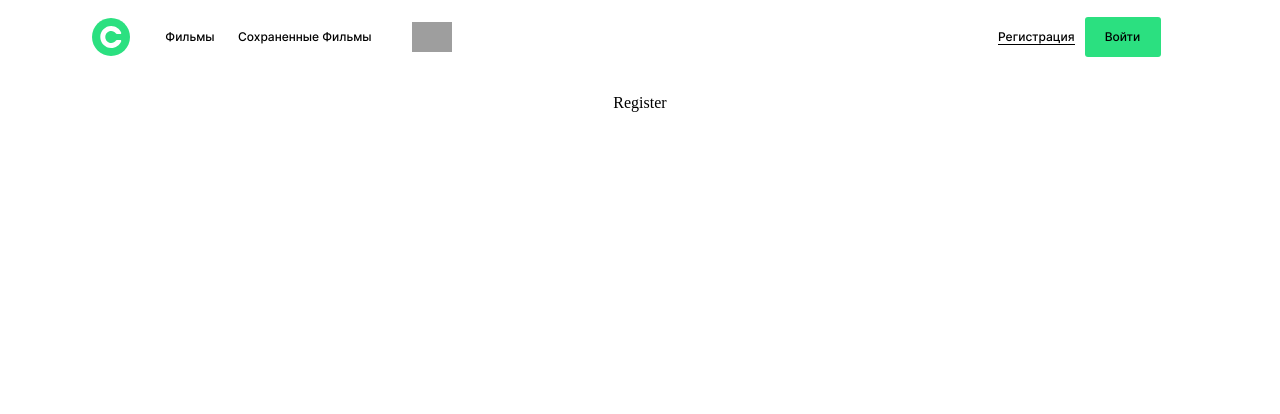
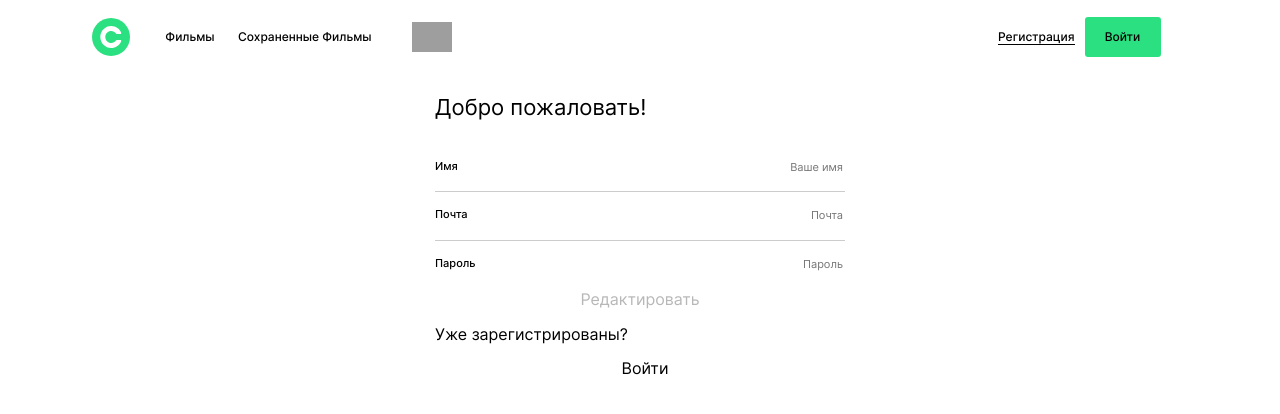
Before and after one commit to interind/movies-explorer-frontend, a React (Create React App) app: page /signup in a window 1280 px wide. Shown: the top 414 px of the page. Built offline with nearby package versions, Linux system fonts and the light colour scheme; grey boxes are pictures that could not be loaded.

Commit message:
Register

```diff
--- a/src/components/AboutProject/AboutProject.css
+++ b/src/components/AboutProject/AboutProject.css
@@ -8,7 +8,7 @@
 .AboutProject__containers {
   align-self: center;
   display: grid;
-  grid-template-columns: 1fr 1fr 40px 1fr 1fr;
+  grid-template-columns: 228px 1fr 40px 1fr 1fr;
   max-width: 1140px;
   width: 90%;
 }
@@ -40,7 +40,7 @@
   margin-top: 0;
 }
 .AboutProject__title_theme_green {
-
+  max-width: 228px;
   justify-content: center;
   align-items: center;
   background-color: #2BE080;
@@ -51,6 +51,7 @@
   background-color: #F2F2F2;
 }
 .AboutProject__title_theme_gray, .AboutProject__title_theme_green {
+  font-size: 14px;
   min-height: 36px;
   margin-bottom: 14px;
 }
--- a/src/components/App/App.js
+++ b/src/components/App/App.js
@@ -74,10 +74,10 @@ function App() {
   const [moviesData, setMoviesDate] = React.useState([]);
   const [userMovies, setUserMovies] = React.useState([]);
   const [filterDuration, setFilterDuration] = React.useState(false);
-  const [place, setPlace] = React.useState('header');
+  const [place, setPlace] = React.useState('');
 
   function tooglePlace(str) {
-    setPlace({ ...place, left: str });
+    setPlace(str);
   }
   function filterTimes(arr) {
     return arr.filter((item) => item.duration < 60);
@@ -113,13 +113,20 @@ function App() {
       <CurrentUserContext.Provider value={userMovies}>
         <ErrorBoundary>
           <div className='App'>
-            <Header
+            {!place ? (<Header
               link={moviesPage}
               profileLink={dataLinks}
-              place={place}
+              place={'header'}
               openPopup={openPopup}
               onClose={closePopup}
-            />
+              />)
+              : (<Header
+                link={moviesPage}
+                profileLink={avatar}
+                place={'header'}
+                openPopup={openPopup}
+                onClose={closePopup}
+              />)}
             <Popup isOpen={isStatusPopup} closePopup={closePopup}>
               <Button
                 title={'Закрыть'}
@@ -127,11 +134,11 @@ function App() {
                 className={'Button__close_place_header'}
                 onChange={closePopup}
                 />
-              {(place === 'header') && (<Navigation place={'popup'}>
+              {place ? (<Navigation place={'popup'}>
                 <NavTab links={[page, ...moviesPage]} place={'popup'} onChange={closePopup}/>
                 <NavTab links={avatar} place={'avatar'} onChange={closePopup}/>
-              </Navigation>)}
-              {!place && (<Navigation place={'popup'}>
+              </Navigation>)
+                : (<Navigation place={'popup'}>
                 <NavTab links={[moviesPage]} onChange={closePopup}/>
                 <NavTab links={dataLinks} place={'popup'} onChange={closePopup}/>
               </Navigation>)}
@@ -149,7 +156,7 @@ function App() {
                   toggleMovies={handleMovies}
                   isCheckFilter={isCheckFilter}
                   />
-                  <Footer />
+                <Footer />
               </Route>
               <Route path='/saved-movies' exact>
                 <SavedMovies
--- a/src/components/Button/Button.css
+++ b/src/components/Button/Button.css
@@ -21,7 +21,7 @@
   font-family: 'Inter', Arial, Helvetica, sans-serif;
   width: 100px;
   height: 30px;
-  background-image: url('../../images/button/profile.png');
+  background-image: url('../../images/button/profile.svg');
   background-size: contain;
   background-position: center;
   background-repeat: no-repeat;
--- a/src/components/Login/Login.js
+++ b/src/components/Login/Login.js
@@ -1,14 +1,82 @@
-import React from 'react';
+import React, { useState } from 'react';
+import PropTypes from 'prop-types';
+import Form from '../Form/Form';
+import Button from '../Button/Button';
+import HeaderBar from '../HeaderBar/HeaderBar';
+import MarkupForForms from '../MarkupForForms/MarkupForForms';
+import NavTab from '../NavTab/NavTab';
+import Navigation from '../Navigation/Navigation';
 import './Login.css';
-import Preloader from '../Preloader/Preloader';
 
-function Login() {
+function Login({ onLogin, isLoadingButton }) {
+  const link = [{
+    path: '/signup',
+    text: 'Регистрация',
+    active: '',
+    title: 'Перейти на страницу регистрации',
+    type: 'local',
+  }];
+  const [login, setLogin] = useState({ email: '', password: '' });
+  const [activeButton, setActiveButton] = useState(true);
+  const [validCheck, setValidCheck] = useState({});
+  const textButton = isLoadingButton ? 'Отправка...' : 'Редактировать';
+
+  function validationCheck(evt) {
+    if (!evt.target.validity.valid) {
+      return setValidCheck({ [evt.target.name]: evt.target.validationMessage });
+    }
+    return setValidCheck({ [evt.target.name]: '' });
+  }
+
+  function setEditLogin(evt) {
+    setLogin({ ...login, [evt.target.name]: evt.target.value });
+    setActiveButton(!evt.target.value);
+  }
+
+  function clearInput() {
+    setLogin({
+      ...login,
+      email: '',
+      password: '',
+    });
+  }
+
+  function verifiesAuthorization(evt) {
+    evt.preventDefault();
+    if (!login.password || !login.email) {
+      return;
+    }
+    clearInput();
+    onLogin(login);
+  }
+
   return (
-    <React.Fragment>
-      <div>Login</div>
-      <Preloader />
-    </React.Fragment>
+    <section className='Login'>
+      <Form className='Login-form' nameFrom='login-form' onSubmit={verifiesAuthorization}>
+        <HeaderBar place='login'>
+          Рады видеть
+        </HeaderBar>
+        <MarkupForForms.Login
+          password={login.password}
+          email={login.email}
+          placeMessage={validCheck}
+          setEditLogin={setEditLogin}
+          validationCheck={validationCheck}/>
+        <Button className={'Button__login'} type='submit' title='Войти' status={activeButton}>
+          {textButton}
+        </Button>
+        <Navigation place={'login'}>
+          <p>Еще не зарегистрированы?</p>
+          <NavTab links={link} place={'login'}/>
+        </Navigation>
+      </Form>
+    </section>
   );
 }
 
+Login.propTypes = {
+  onLogin: PropTypes.func,
+  isLoadingButton: PropTypes.bool,
+};
+
 export default Login;
--- a/src/components/MarkupForForms/MarkupForForms.js
+++ b/src/components/MarkupForForms/MarkupForForms.js
@@ -76,41 +76,51 @@ export default {
       </React.Fragment>
     );
   },
-  Login: function Login(props) {
+  Login: function Login({
+    email,
+    password,
+    setEditLogin,
+    validationCheck,
+    placeMessage,
+  }) {
     Login.propTypes = {
       password: PropTypes.string.isRequired,
       email: PropTypes.string.isRequired,
-      editEmail: PropTypes.func.isRequired,
-      editPassword: PropTypes.func.isRequired,
+      setEditLogin: PropTypes.func.isRequired,
       validationCheck: PropTypes.func.isRequired,
       placeMessage: PropTypes.object.isRequired,
     };
-    const inputValidClass = classes('popup__input popup__input_type_check', {
-      popup__input_type_error: props.password || props.email,
+    const inputValidClass = classes('Login__input Login__input_type_check', {
+      Login__input_type_error: password || email,
     });
     return (
       <React.Fragment>
+         <label className='Profile__label' htmlFor='input-email'>
+            Почта
         <input
           className={inputValidClass}
           type='email'
           placeholder='Почта'
           id='input-email'
-          value={props.email}
+          defaultValue={email}
           name='email'
-          onChange={props.editEmail}
-          onInput={props.validationCheck}
+          onChange={setEditLogin}
+          onInput={validationCheck}
           required
         />
-        {props.email !== '' && (
-          <div className='popup__error'>
+        </label>
+        {email !== '' && (
+          <div className='Login__error'>
             <span
-              className='popup__input-error popup__input-error_active'
+              className='Login__input-error Login__input-error_active'
               id='input-email-error'
             >
-              {props.placeMessage.email}
+              {placeMessage.email}
             </span>
           </div>
         )}
+         <label className='Profile__label' htmlFor='input-password'>
+            Пaроль
         <input
           className={inputValidClass}
           type='password'
@@ -118,47 +128,51 @@ export default {
           id='input-password'
           name='password'
           minLength='6'
-          value={props.password}
+          defaultValue={password}
           maxLength='30'
-          onChange={props.editPassword}
-          onInput={props.validationCheck}
+          onChange={setEditLogin}
+          onInput={validationCheck}
           autoComplete='off'
           required
         />
-        {props.password && (
-          <div className='popup__error'>
+        </label>
+        {password && (
+          <div className='Login__error'>
             <span
-              className='popup__input-error popup__input-error_active'
+              className='Login__input-error Login__input-error_active'
               id='input-password-error'
             >
-              {props.placeMessage.password}
+              {placeMessage.password}
             </span>
           </div>
         )}
       </React.Fragment>
     );
   },
-  Register: function Register(props) {
+  Register: function Register({
+    name,
+    email,
+    password,
+    setEditRegister,
+    placeMessage,
+    validationCheck,
+  }) {
     Register.propTypes = {
       email: PropTypes.string.isRequired,
-      about: PropTypes.string.isRequired,
       name: PropTypes.string.isRequired,
-      avatar: PropTypes.string.isRequired,
       password: PropTypes.string.isRequired,
-      editName: PropTypes.func.isRequired,
-      editAbout: PropTypes.func.isRequired,
-      editEmail: PropTypes.func.isRequired,
-      editPassword: PropTypes.func.isRequired,
-      editAvatar: PropTypes.func.isRequired,
+      setEditRegister: PropTypes.func.isRequired,
       validationCheck: PropTypes.func.isRequired,
       placeMessage: PropTypes.object.isRequired,
     };
-    const inputValidClass = classes('popup__input popup__input_type_check', {
-      popup__input_type_error:
-       (props.password || props.email || props.name || props.about || props.avatar),
+    const inputValidClass = classes('Register__input Register__input_type_check', {
+      Register__input_type_error:
+       (password || email || name),
     });
     return (
       <React.Fragment>
+        <label className='Profile__label' htmlFor='input-name'>
+            Имя
         <input
           className={inputValidClass}
           id='input-name'
@@ -167,64 +181,47 @@ export default {
           minLength='2'
           maxLength='40'
           placeholder='Ваше имя'
-          value={props.name}
-          onChange={props.editName}
-          onInput={props.validationCheck}
+          value={name}
+          onChange={setEditRegister}
+          onInput={validationCheck}
         />
-        {props.name !== '' && (
-          <div className='popup__error'>
+        </label>
+        {name !== '' && (
+          <div className='Register__error'>
             <span
-              className='popup__input-error popup__input-error_active'
+              className='Register__input-error Register__input-error_active'
               id='input-name-error'
             >
-              {props.placeMessage.name}
+              {placeMessage.name}
             </span>
           </div>
         )}
-        <input
-          className={inputValidClass}
-          id='input-about'
-          type='text'
-          name='about'
-          minLength='2'
-          maxLength='200'
-          placeholder='Ваша профессия'
-          value={props.about}
-          onChange={props.editAbout}
-          onInput={props.validationCheck}
-        />
-        {props.about !== '' && (
-          <div className='popup__error'>
-            <span
-              className='popup__input-error popup__input-error_active'
-              id='input-about-error'
-            >
-              {props.placeMessage.about}
-            </span>
-          </div>
-        )}
+         <label className='Profile__label' htmlFor='input-email'>
+            Почта
         <input
           className={inputValidClass}
           type='email'
           placeholder='Почта'
           id='input-email'
-          value={props.email}
+          defaultValue={email}
           name='email'
-          onChange={props.editEmail}
-          onInput={props.validationCheck}
-          title='обязательное поле'
+          onChange={setEditRegister}
+          onInput={validationCheck}
           required
         />
-        {props.email !== '' && (
-          <div className='popup__error'>
+        </label>
+        {email !== '' && (
+          <div className='Register__error'>
             <span
-              className='popup__input-error popup__input-error_active'
+              className='Register__input-error Register__input-error_active'
               id='input-email-error'
             >
-              {props.placeMessage.email}
+              {placeMessage.email}
             </span>
           </div>
         )}
+         <label className='Profile__label' htmlFor='input-password'>
+            Пaроль
         <input
           className={inputValidClass}
           type='password'
@@ -232,41 +229,21 @@ export default {
           id='input-password'
           name='password'
           minLength='6'
-          value={props.password}
+          defaultValue={password}
           maxLength='30'
-          onChange={props.editPassword}
-          onInput={props.validationCheck}
+          onChange={setEditRegister}
+          onInput={validationCheck}
           autoComplete='off'
-          title='обязательное поле'
           required
         />
-        {props.password && (
-          <div className='popup__error'>
+        </label>
+        {password && (
+          <div className='Register__error'>
             <span
-              className='popup__input-error popup__input-error_active'
+              className='Register__input-error Register__input-error_active'
               id='input-password-error'
             >
-              {props.placeMessage.password}
-            </span>
-          </div>
-        )}
-        <input
-          className={inputValidClass}
-          type='url'
-          placeholder='Ссылка на аватарку'
-          id='input-avatar'
-          name='avatar'
-          value={props.avatar}
-          onChange={props.editAvatar}
-          onInput={props.validationCheck}
-        />
-        {props.avatar !== '' && (
-          <div className='popup__error'>
-            <span
-              className='popup__input-error popup__input-error_active'
-              id='input-avatar-error '
-            >
-              {props.placeMessage.avatar}
+              {placeMessage.password}
             </span>
           </div>
         )}
--- a/src/components/Register/Register.css
+++ b/src/components/Register/Register.css
@@ -1,18 +1,44 @@
+.Register {
+  max-width: 1280px;
+  width: 100%;
+  display: flex;
+  justify-content: center;
+  align-items: flex-start;
+  min-height: 50vw;
+}
+.Register-form{
+  display: flex;
+  flex-direction: column;
+  max-width: 450px;
+  min-width: 410px;
+  font-family: 'Inter', Arial, Helvetica, sans-serif;
+}
+.Register__label {
+  font-family: 'Inter', Arial, Helvetica, sans-serif;
+  display: flex;
+  width: 100%;
+  justify-content: space-between;
+  font-size: 11px;
+  font-weight: 500;
+  line-height: 1.21;
+  border-bottom: 1px solid rgba(0, 0, 0, 0.2);
+  padding: 16px 0 17px 0;
+}
+.Register__label:last-of-type {
+  border-bottom: none;
+}
 .Register__input {
   box-sizing: border-box;
+  text-align: right;
   border: 0;
-  max-width: 358px;
-  width: 100%;
+  max-width: 150px;
   font-family: inherit;
   font-size: inherit;
-  padding: 10px 5px;
-  margin-top: 13.11%; /*48*/
-  margin-bottom: 5px;
-  border-bottom: 1px solid rgba(0, 0, 0, 0.2);
+  margin-top: 0;
+  border-bottom: none;
 }
-
 .Register__input:focus {
-  outline: 1px groove rgba(106, 151, 235, 0.657);
+  outline: none;
 }
 .Register__input_type_error:invalid {
   border-bottom-color: #f00;
@@ -23,7 +49,6 @@
   width: 100%;
   height: 0;
 }
-
 .Register__input-error {
   visibility: hidden;
   font-size: 12px;
@@ -34,7 +59,6 @@
   color: #f00;
   align-self: flex-start;
 }
-
 .Register__input-error_active {
   visibility: visible;
   position: absolute;
@@ -42,14 +66,14 @@
   left: 0;
 }
 
-@media screen and (max-height: 414px) {
-  .Register__input {
-    margin-top: 20px;
+@media screen and (max-width: 620px) {
+  .Register-form{
+    min-width: 320px;
   }
 }
-
-@media screen and (max-width: 320px) {
-  .Register__input {
-    margin-top: 10%; /*20*/
+@media screen and (max-width: 350px) {
+  .Register__label {
+    width: 260px;
+    align-self: center;
   }
 }
--- a/src/components/Register/Register.js
+++ b/src/components/Register/Register.js
@@ -1,10 +1,84 @@
-import React from 'react';
+import React, { useState } from 'react';
+import PropTypes from 'prop-types';
+import Form from '../Form/Form';
+import Button from '../Button/Button';
+import HeaderBar from '../HeaderBar/HeaderBar';
+import MarkupForForms from '../MarkupForForms/MarkupForForms';
+import NavTab from '../NavTab/NavTab';
+import Navigation from '../Navigation/Navigation';
 import './Register.css';
 
-function Register() {
+function Register({ onRegister, isLoadingButton }) {
+  const link = [{
+    path: '/signin',
+    text: 'Войти',
+    active: '',
+    title: 'Перейти на страницу авторизации',
+    type: 'local',
+  }];
+  const [register, setRegister] = useState({ name: '', email: '', password: '' });
+  const [activeButton, setActiveButton] = useState(true);
+  const [validCheck, setValidCheck] = useState({});
+  const textButton = isLoadingButton ? 'Отправка...' : 'Редактировать';
+
+  function validationCheck(evt) {
+    if (!evt.target.validity.valid) {
+      return setValidCheck({ [evt.target.name]: evt.target.validationMessage });
+    }
+    return setValidCheck({ [evt.target.name]: '' });
+  }
+
+  function setEditRegister(evt) {
+    setRegister({ ...register, [evt.target.name]: evt.target.value });
+    setActiveButton(!evt.target.value);
+  }
+
+  function clearInput() {
+    setRegister({
+      ...register,
+      name: '',
+      email: '',
+      password: '',
+    });
+  }
+
+  function verifiesAuthorization(evt) {
+    evt.preventDefault();
+    if (!register.password || !register.email || !register.name) {
+      return;
+    }
+    clearInput();
+    onRegister(register);
+  }
+
   return (
-    <div>Register</div>
+    <section className='Register'>
+      <Form className='Register-form' nameFrom='register-form' onSubmit={verifiesAuthorization}>
+        <HeaderBar place='register'>
+          Добро пожаловать!
+        </HeaderBar>
+        <MarkupForForms.Register
+          name={register.name}
+          password={register.password}
+          email={register.email}
+          placeMessage={validCheck}
+          setEditRegister={setEditRegister}
+          validationCheck={validationCheck}/>
+        <Button className={'Button__register'} type='submit' title='Регистрация' status={activeButton}>
+          {textButton}
+        </Button>
+        <Navigation place={'register'}>
+          <p>Уже зарегистрированы?</p>
+          <NavTab links={link} place={'register'}/>
+        </Navigation>
+      </Form>
+    </section>
   );
 }
 
+Register.propTypes = {
+  onRegister: PropTypes.func,
+  isLoadingButton: PropTypes.bool,
+};
+
 export default Register;
```
Also changed, not shown: src/components/Header/Header.js (+1 -7 lines), src/components/Login/Login.css (+41 -17 lines), src/components/ProtectedRoute/ProtectedRoute.js (added, +21 -0 lines).
